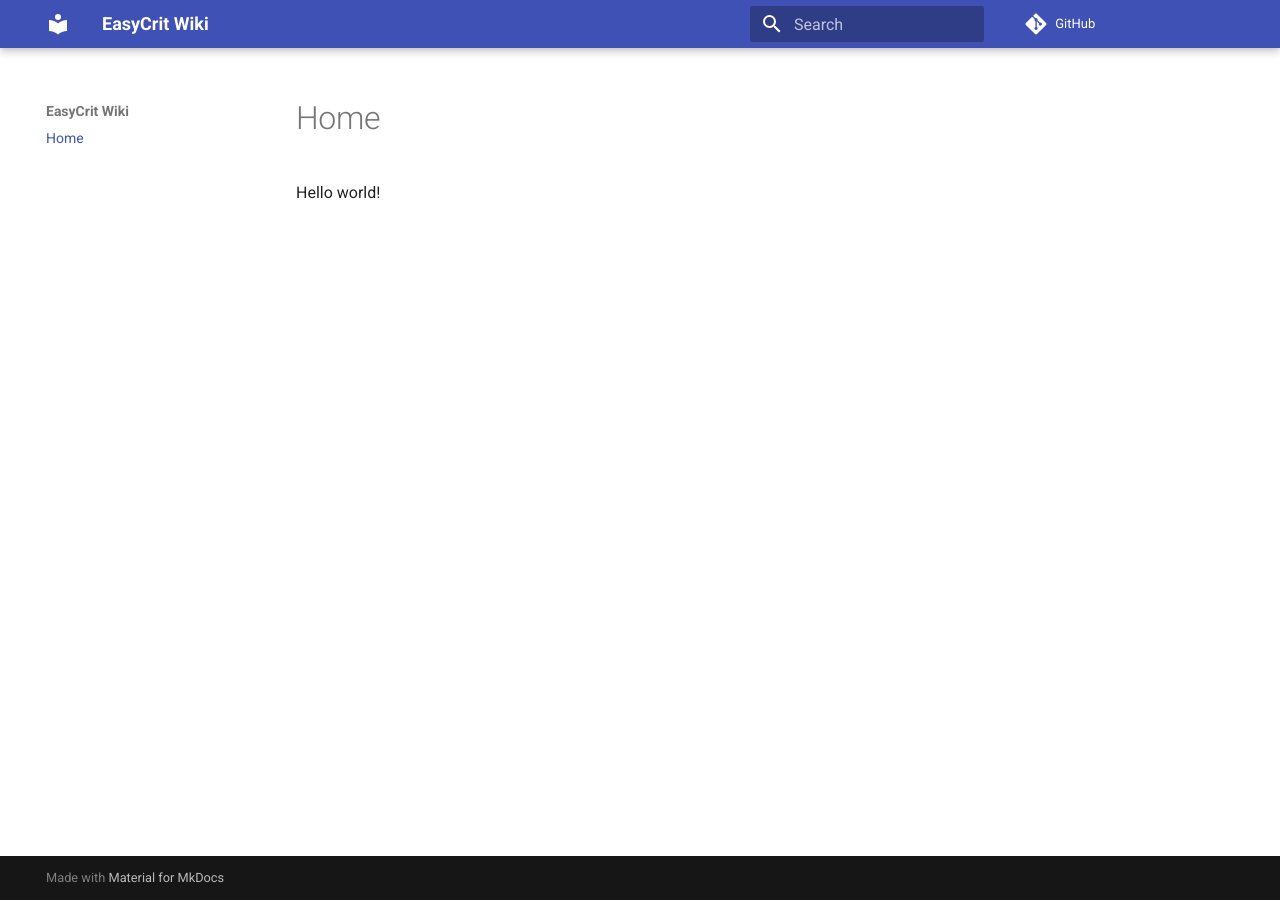
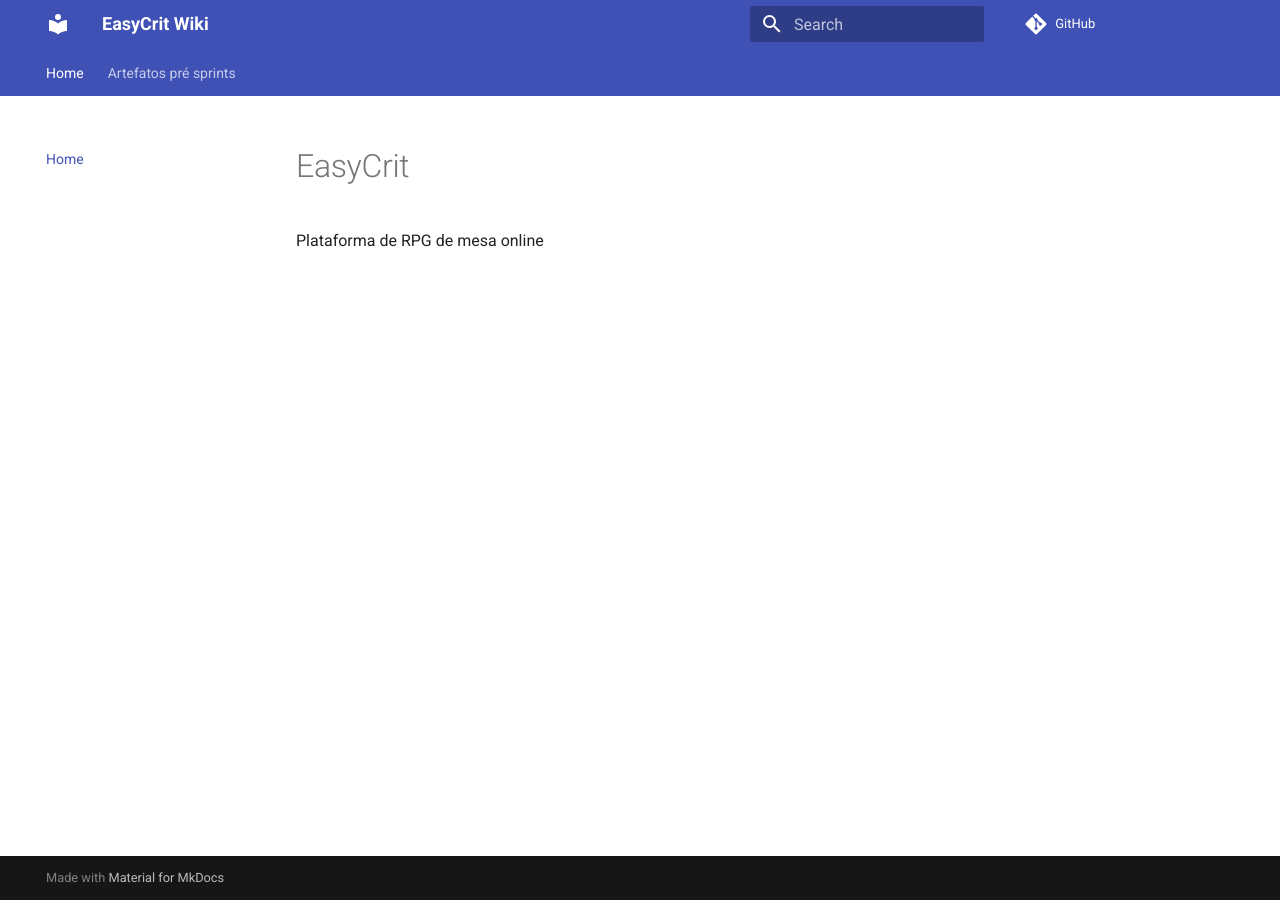
Before and after one commit to fga-eps-mds/2025.1-EasyCrit-docs, an MkDocs documentation site: the page built from docs/index.md, in a window 1280 px wide. Built offline with MkDocs 1.6.1 and Material for MkDocs 9.7.7, drawn with Linux system fonts in a browser that asks for light colours; comment, search, counter and statistics services are not loaded.

Commit message:
docs: adiciona primeira versao da documentacao do lean inception

```diff
--- a/docs/index.md
+++ b/docs/index.md
@@ -1 +1,2 @@
-Hello world!
+# EasyCrit
+Plataforma de RPG de mesa online
--- a/mkdocs.yml
+++ b/mkdocs.yml
@@ -1,6 +1,11 @@
 site_name: EasyCrit Wiki
 repo_url: https://github.com/fga-eps-mds/2025.1-EasyCrit-docs
+theme:
+  name: material
+  features:
+    - navigation.tabs
+    - navigation.top
 nav:
     - Home: index.md
-theme:
-  name: material
+    - Artefatos pré sprints:
+      - Lean Inception: artefatos/pre_sprints/lean_inception.md
```
Also changed, not shown: docs/artefatos/pre_sprints/lean_inception.md (added, +14 -0 lines).
